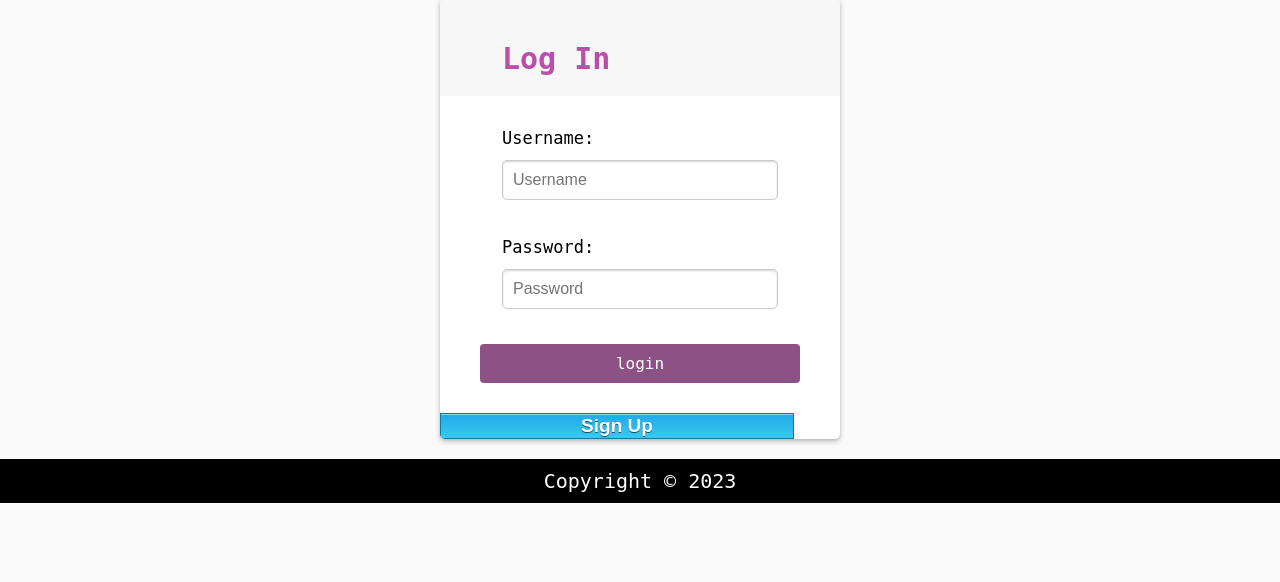
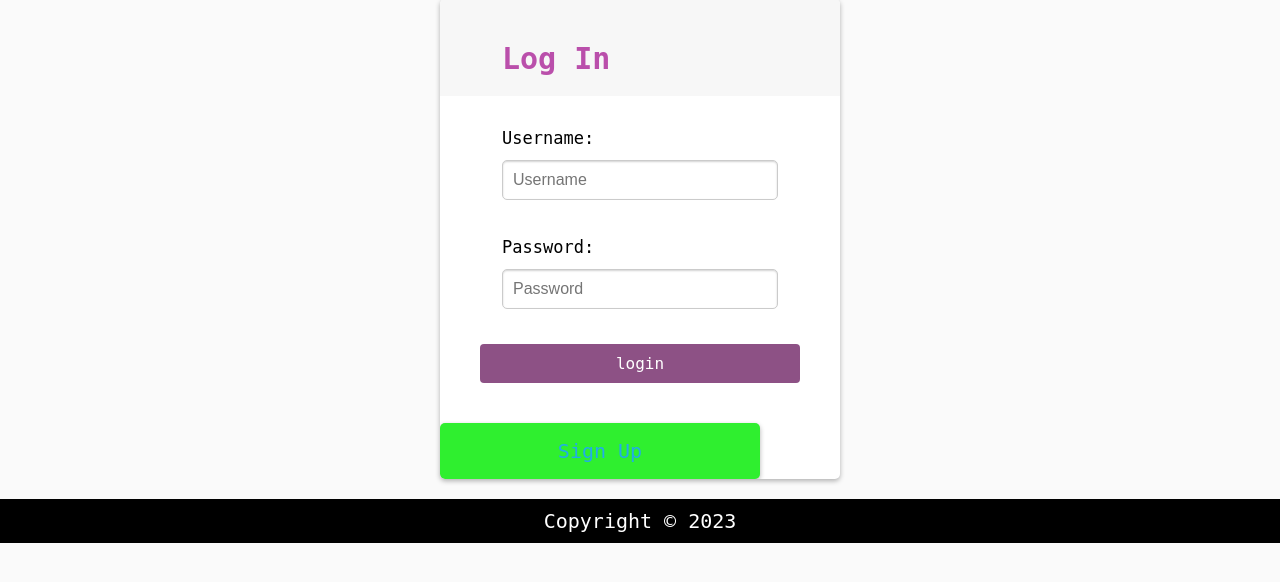
Before and after one commit to realsanjeev/Travel-site-Django-Project, a Django app: page /account/login in a window 1280 px wide. Shown: the part 99-681 px from the top of the page. Run offline with Django 4.2, Linux system fonts and the light colour scheme.

Commit message:
template changes'

```diff
--- a/travel_site/account/models.py
+++ b/travel_site/account/models.py
@@ -10,4 +10,4 @@ class Profile(models.Model):
     dob = models.DateField(null=True)
 
     def __str__(self):
-        self.user
+        return self.user
--- a/travel_site/account/views.py
+++ b/travel_site/account/views.py
@@ -24,7 +24,6 @@ def login_user(request):
         if form.is_valid():
             username = form.cleaned_data.get('username')
             password = form.cleaned_data.get('password')
-            display_in_console(f"{username} ==== {password}")
             user = authenticate(request, username=username, password=password)
             if user is not None:
                 login(request, user)
--- a/travel_site/static/styles/styles.css
+++ b/travel_site/static/styles/styles.css
@@ -141,6 +141,11 @@
 }
 
 /* contact.html styles */
+.feedback-frame {
+  display: flex;
+  justify-content: center;
+  align-items: center;
+}
 #main-container {
   width: 710px;
   height: 620px;
@@ -485,3 +490,14 @@ input:focus {
       -webkit-transform: rotate(0deg) scale(1) skew(0deg) translateY(0);
   }
 }
+
+/* signup */
+.toggle-btn {
+  justify-content: center;
+  align-content: space-around;
+  padding: 8px;
+  background: #2fef2f;
+  width: 80%;
+  display: flex;
+  flex-wrap: wrap;
+}
--- a/travel_site/templates/contact.html
+++ b/travel_site/templates/contact.html
@@ -3,6 +3,7 @@
 {% block title %}: Contact{% endblock title %}
 
 {% block start %}
+<div class="feedback-frame">
   <div class="container">
     <div class="header">
       <h2>Feedback Us</h2>
@@ -47,5 +48,6 @@
       {% endif %}
     </div>
   </div>
+</div>
 <script src="https://unpkg.com/ionicons@4.5.5/dist/ionicons.js"></script>
 {% endblock start %}
--- a/travel_site/templates/login.html
+++ b/travel_site/templates/login.html
@@ -21,7 +21,9 @@
     {{ form.as_p }}
     <button type="submit">login</button>
   </form>
-  <a href="/account/signup" alt="Sign Up link"><Button class="button">Sign Up</Button></a>
+  <div class="toggle-btn container">
+  <a href="/account/signup" alt="Sign Up link" class="toggle-btn">Sign Up</a>
+</div>
 </div>
 
-{% endblock start %}
+  {% endblock start %}
```
Lines whose indentation alone changed are shown as unchanged.
